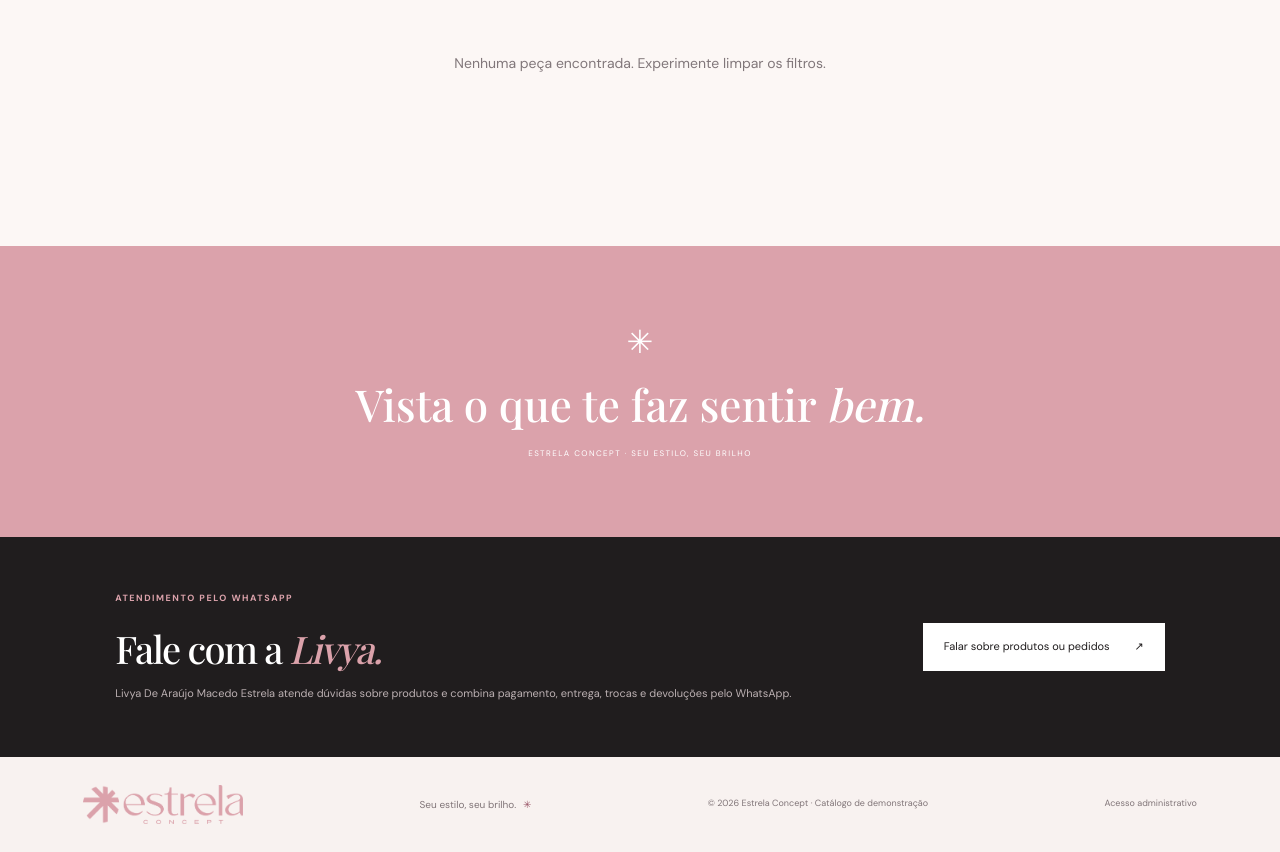
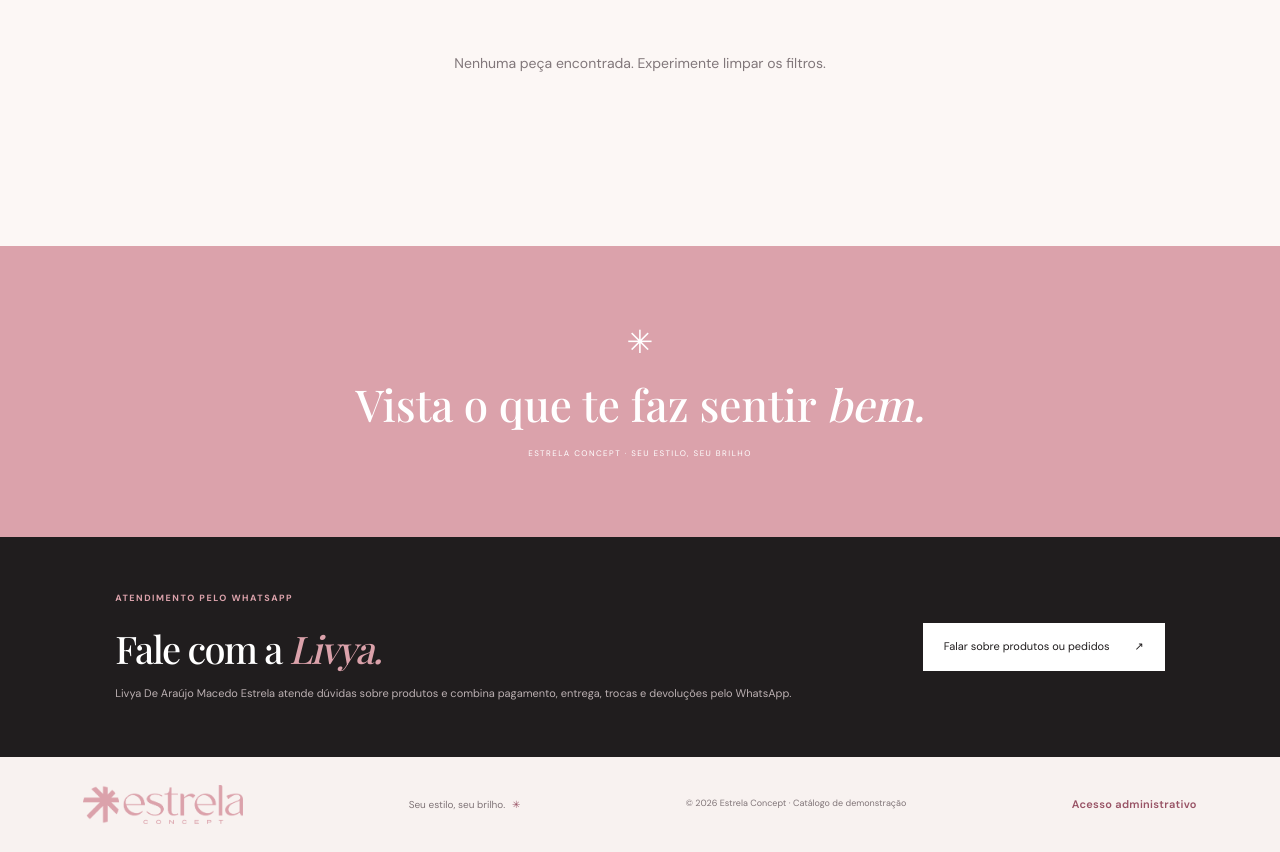
Before and after one commit to guilhermeestrela10/estrela-concept, a plain HTML site: page index.html in a window 1280 px wide. Shown: the part 1303-2155 px from the top of the page. Drawn offline with nearby package versions, Linux system fonts and the light colour scheme; no server answers.

Commit message:
Make footer admin link more visible

```diff
--- a/static/styles.css
+++ b/static/styles.css
@@ -100,7 +100,7 @@ footer { padding: 28px 6.5% calc(28px + env(safe-area-inset-bottom)); display: f
 .brand-footer .brand-logo { width: 160px; }
 .footer-star { margin-left: 4px; color: var(--pink-dark); }
 footer small { font-size: 9px; }
-.admin-access { color: inherit; font-size: 9px; text-decoration: none; }
+.admin-access { color: var(--pink-dark); font-size: 11px; font-weight: 600; letter-spacing: .03em; text-decoration: none; }
 .admin-access:hover, .admin-access:focus-visible { color: var(--pink-dark); text-decoration: underline; }
 .admin-access:focus-visible { outline: 2px solid currentColor; outline-offset: 4px; }
 .overlay { position: fixed; inset: 0; z-index: 8; background: #1f181861; }
```
